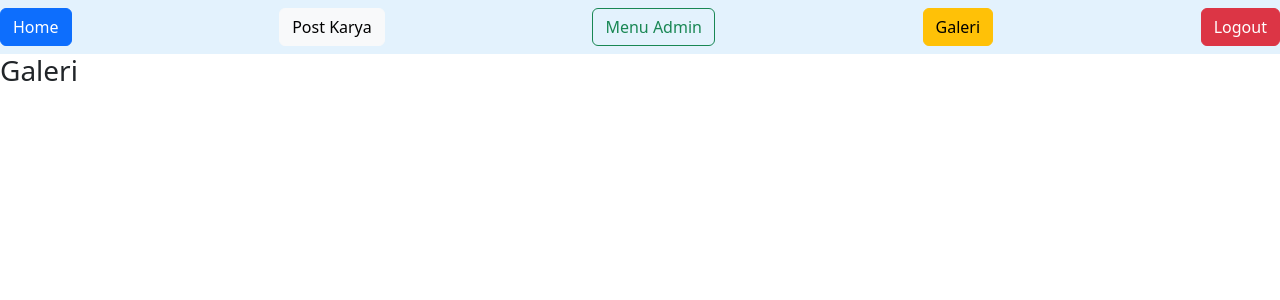
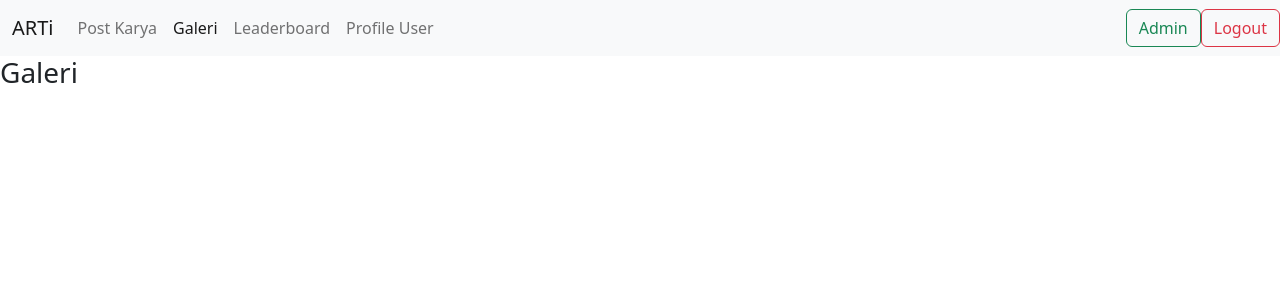
Before and after one commit to alvinxrw2002/E05-Arti, a Django app: page /galeri in a window 1280 px wide. Shown: the top 300 px of the page. Run offline with Django 4.2, Linux system fonts and the light colour scheme; the visitor is signed in with stand-in values (Sample User, id 1); data that the repository does not hold is empty.

Commit message:
navbar index, galeri, post-karya

```diff
--- a/arti/templates/galeri.html
+++ b/arti/templates/galeri.html
@@ -6,15 +6,28 @@
 {% endblock meta %}
 
 {% block content %}
-<nav class="navbar" style="background-color: #e3f2fd;">
-    <a href="{% url 'arti:index' %}" class="btn btn-primary">Home</a>
-    <a href="{% url 'arti:post_karya' %}" class="btn btn-light">Post Karya</a>
+<nav class="navbar navbar-expand-lg bg-light">
+    <div class="container-fluid">
+        <a class="navbar-brand" href="{% url 'arti:index' %}">ARTi</a>
+        <button class="navbar-toggler" type="button" data-bs-toggle="collapse" data-bs-target="#navbarNavAltMarkup"
+            aria-controls="navbarNavAltMarkup" aria-expanded="false" aria-label="Toggle navigation">
+            <span class="navbar-toggler-icon"></span>
+        </button>
+        <div class="collapse navbar-collapse" id="navbarNavAltMarkup">
+            <div class="navbar-nav">
+                <a class="nav-link" href="{% url 'arti:post_karya' %}">Post Karya</a>
+                <a class="nav-link active" aria-current="page" href="{% url 'arti:galeri' %}">Galeri</a>
+                <a class="nav-link" href="leaderboard/">Leaderboard</a>
+                <a class="nav-link" href="profileuser/">Profile User</a>
+            </div>
+        </div>
+    </div>
     {% if user.is_superuser %}
-        <a href="admin/" class="btn btn-outline-success">Menu Admin</a>
+    <a href="admin/" class="btn btn-outline-success">Admin</a>
     {% endif %}
-    <a href="{% url 'arti:galeri' %}" class="btn btn-warning">Galeri</a>
-    <a href="{% url 'arti:logout' %}" class="btn btn-danger">Logout</a>
+    <a class="btn btn-outline-danger" href="{% url 'arti:logout' %}">Logout</a>
 </nav>
+
 <h3>Galeri</h3>
 
 <div class="container">
```
Also changed, not shown: arti/templates/index.html (+20 -6 lines), arti/templates/post-karya.html (+21 -0 lines).
